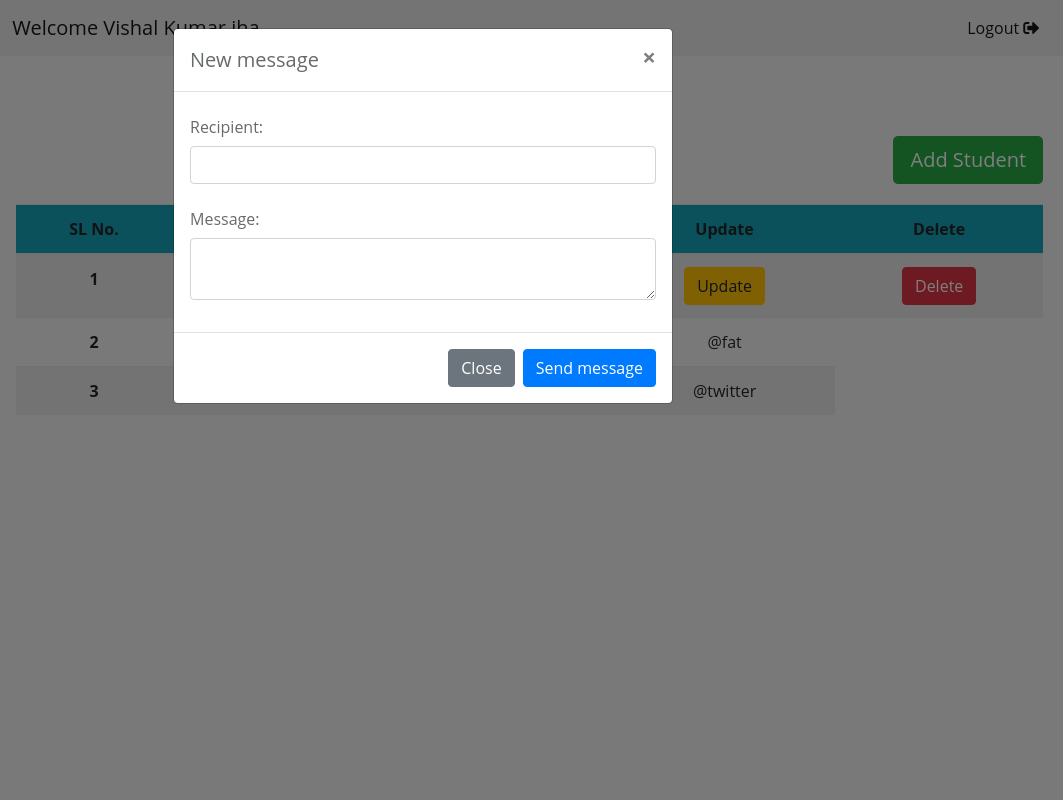
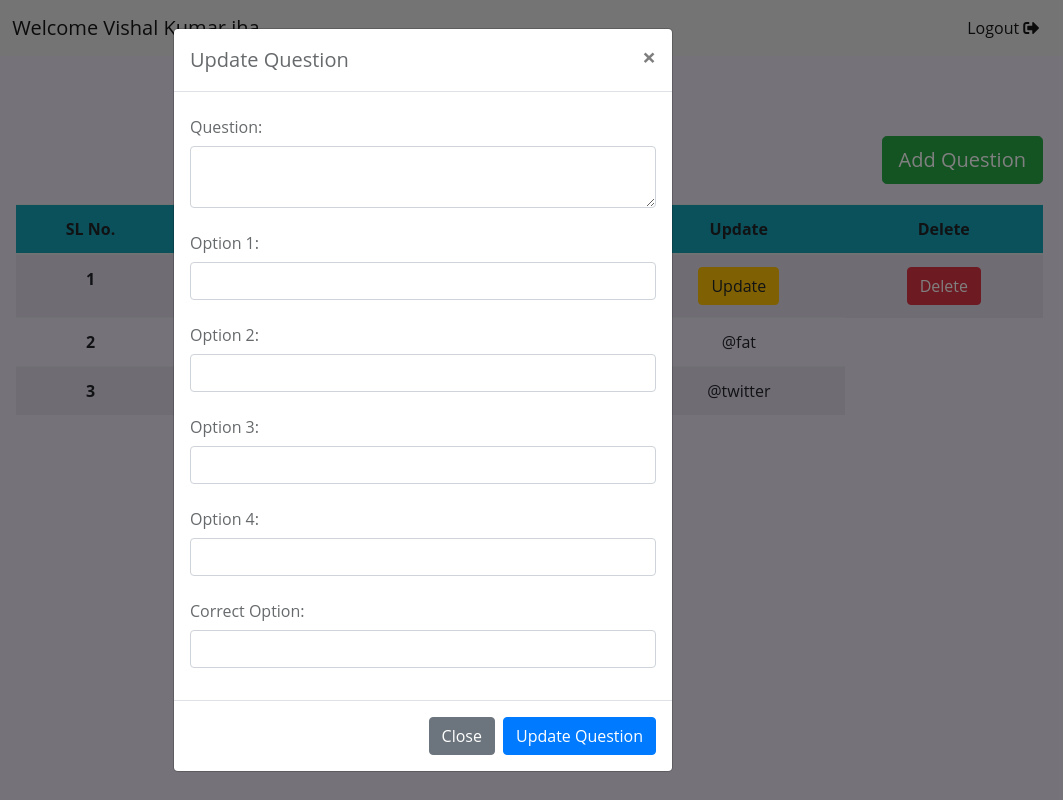
Before and after one commit to Raj2367/Online-Exam, a plain HTML site: page page/administrator/question.html in a window 1280 px wide. Both pictures are taken after a click on the button "Update". Shown: the full height of the page, 217-1280 px from the left. Drawn offline with nearby package versions, Linux system fonts and the light colour scheme.

Commit message:
finishing

```diff
--- a/css/admin.css
+++ b/css/admin.css
@@ -1,7 +1,7 @@
 html, body
 {
     font-family: "open sans", "Helvettica Neue", Arial, Helvetica, sans-serif;
-    background: #f3f3f4;
+    background: rgba(212, 195, 230, 0.253);
     color: #676a6c;
     height: 100%;
 }
--- a/page/administrator/question.html
+++ b/page/administrator/question.html
@@ -74,7 +74,7 @@
                 <h1 class="text-center">Student List</h1>
                 <div class="clearfix" style="margin-right: 20px;">
                     <button type="button" class="btn btn-success btn-lg float-right" data-toggle="modal"
-                        data-target="#AddModal">Add Student</button>
+                        data-target="#AddModal">Add Question</button>
                 </div>
 
                 <div class="student-list text-center">
@@ -82,8 +82,8 @@
                         <thead>
                             <tr>
                                 <th scope="col" class="bg-info">SL No.</th>
-                                <th scope="col" class="bg-info">User ID</th>
-                                <th scope="col" class="bg-info">Name</th>
+                                <th scope="col" class="bg-info">Question</th>
+                                <th scope="col" class="bg-info">Correct Ans</th>
                                 <th scope="col" class="bg-info">Update</th>
                                 <th scope="col" class="bg-info">Delete</th>
                             </tr>
@@ -118,13 +118,13 @@
         </div>
     </div>
 
-    <!-- Add student Model -->
+    <!-- Add Question Model -->
     <div class="modal fade" id="AddModal" tabindex="-1" role="dialog" aria-labelledby="exampleModalLabel"
         aria-hidden="true">
         <div class="modal-dialog" role="document">
             <div class="modal-content">
                 <div class="modal-header">
-                    <h5 class="modal-title" id="exampleModalLabel">New message</h5>
+                    <h5 class="modal-title" id="exampleModalLabel">Add New Question</h5>
                     <button type="button" class="close" data-dismiss="modal" aria-label="Close">
                         <span aria-hidden="true">&times;</span>
                     </button>
@@ -132,18 +132,34 @@
                 <div class="modal-body">
                     <form>
                         <div class="form-group">
-                            <label for="recipient-name" class="col-form-label">Recipient:</label>
+                            <label for="message-text" class="col-form-label">Question:</label>
+                            <textarea class="form-control" id="message-text"></textarea>
+                        </div>
+                        <div class="form-group">
+                            <label for="recipient-name" class="col-form-label">Option 1:</label>
                             <input type="text" class="form-control" id="recipient-name">
                         </div>
                         <div class="form-group">
-                            <label for="message-text" class="col-form-label">Message:</label>
-                            <textarea class="form-control" id="message-text"></textarea>
+                            <label for="recipient-name" class="col-form-label">Option 2:</label>
+                            <input type="text" class="form-control" id="recipient-name">
+                        </div>
+                        <div class="form-group">
+                            <label for="recipient-name" class="col-form-label">Option 3:</label>
+                            <input type="text" class="form-control" id="recipient-name">
+                        </div>
+                        <div class="form-group">
+                            <label for="recipient-name" class="col-form-label">Option 4:</label>
+                            <input type="text" class="form-control" id="recipient-name">
+                        </div>
+                        <div class="form-group">
+                            <label for="recipient-name" class="col-form-label">Correct Option:</label>
+                            <input type="number" class="form-control" id="recipient-name">
                         </div>
                     </form>
                 </div>
                 <div class="modal-footer">
                     <button type="button" class="btn btn-secondary" data-dismiss="modal">Close</button>
-                    <button type="button" class="btn btn-primary">Send message</button>
+                    <button type="button" class="btn btn-primary">Add Question</button>
                 </div>
             </div>
         </div>
@@ -155,7 +171,7 @@
         <div class="modal-dialog" role="document">
             <div class="modal-content">
                 <div class="modal-header">
-                    <h5 class="modal-title" id="exampleModalLabel">New message</h5>
+                    <h5 class="modal-title" id="exampleModalLabel">Update Question</h5>
                     <button type="button" class="close" data-dismiss="modal" aria-label="Close">
                         <span aria-hidden="true">&times;</span>
                     </button>
@@ -163,18 +179,34 @@
                 <div class="modal-body">
                     <form>
                         <div class="form-group">
-                            <label for="recipient-name" class="col-form-label">Recipient:</label>
+                            <label for="message-text" class="col-form-label">Question:</label>
+                            <textarea class="form-control" id="message-text"></textarea>
+                        </div>
+                        <div class="form-group">
+                            <label for="recipient-name" class="col-form-label">Option 1:</label>
                             <input type="text" class="form-control" id="recipient-name">
                         </div>
                         <div class="form-group">
-                            <label for="message-text" class="col-form-label">Message:</label>
-                            <textarea class="form-control" id="message-text"></textarea>
+                            <label for="recipient-name" class="col-form-label">Option 2:</label>
+                            <input type="text" class="form-control" id="recipient-name">
+                        </div>
+                        <div class="form-group">
+                            <label for="recipient-name" class="col-form-label">Option 3:</label>
+                            <input type="text" class="form-control" id="recipient-name">
+                        </div>
+                        <div class="form-group">
+                            <label for="recipient-name" class="col-form-label">Option 4:</label>
+                            <input type="text" class="form-control" id="recipient-name">
+                        </div>
+                        <div class="form-group">
+                            <label for="recipient-name" class="col-form-label">Correct Option:</label>
+                            <input type="number" class="form-control" id="recipient-name">
                         </div>
                     </form>
                 </div>
                 <div class="modal-footer">
                     <button type="button" class="btn btn-secondary" data-dismiss="modal">Close</button>
-                    <button type="button" class="btn btn-primary">Send message</button>
+                    <button type="button" class="btn btn-primary">Update Question</button>
                 </div>
             </div>
         </div>
```
Also changed, not shown: page/administrator/dashboard.html (+10 -10 lines), page/administrator/instruction.html (+11 -21 lines), page/student/exam_paper.html (+38 -6 lines).
